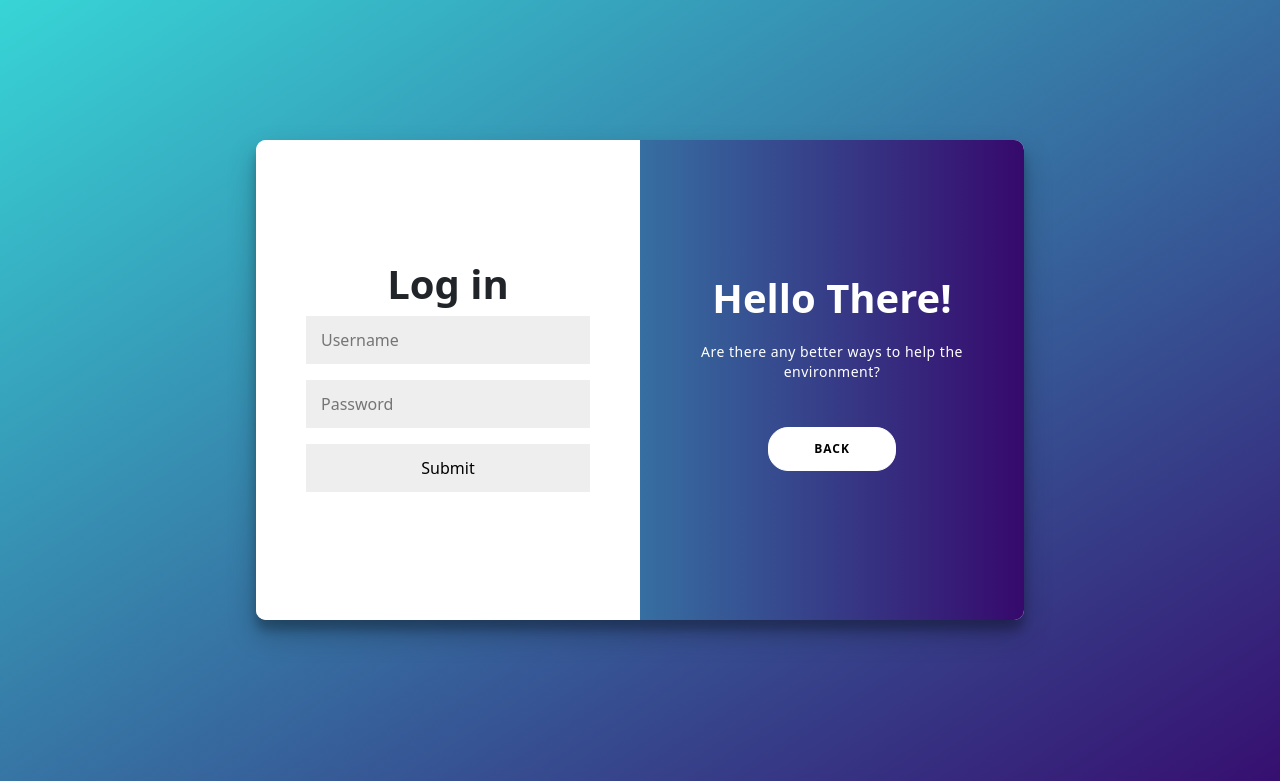
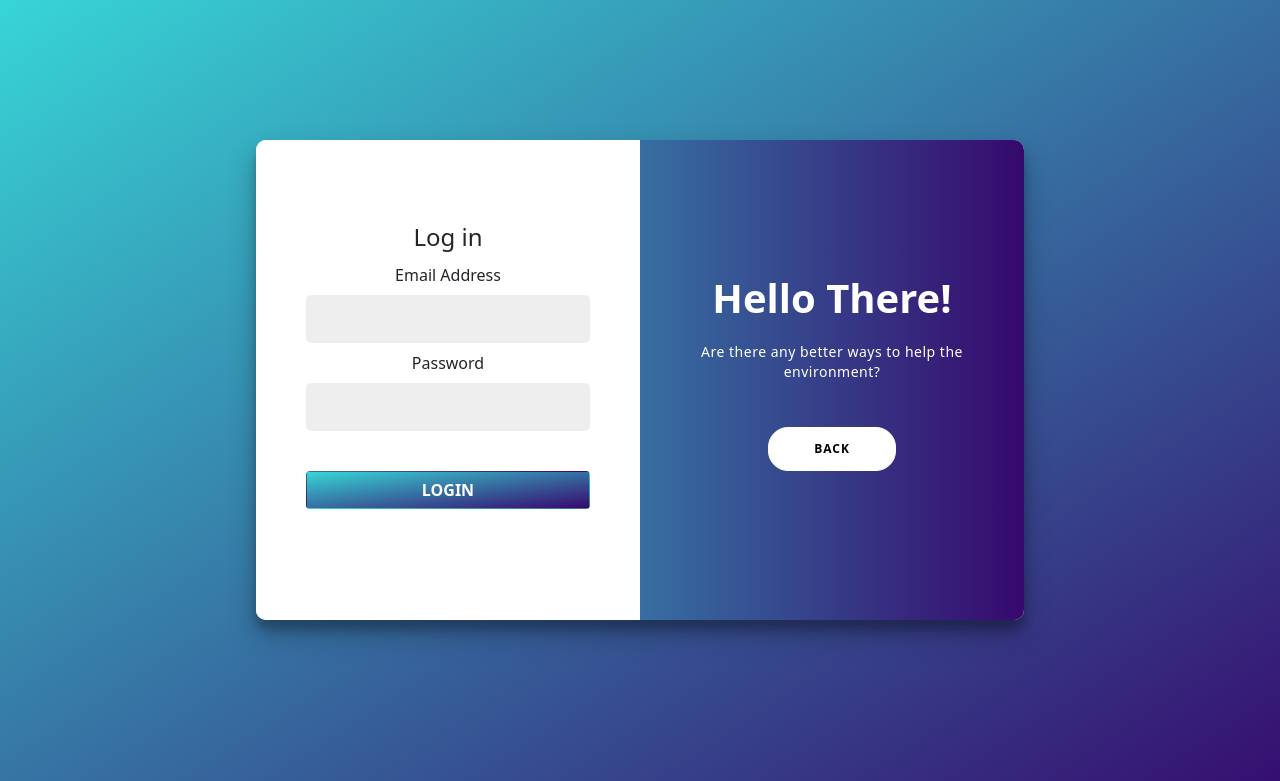
Before and after one commit to lgf2111/energy-calculator, a Flask app: page /loginv2 in a window 1280 px wide. Shown: the top 781 px of the page. Run offline with Flask 2, Linux system fonts and the light colour scheme.

Commit message:
changed login form

```diff
--- a/webapp/routes.py
+++ b/webapp/routes.py
@@ -43,9 +43,16 @@ def before():
 def after():
     return render_template('after.html')
 
-@app.route("/loginv2")
+@app.route("/loginv2", methods=['GET', 'POST'])
 def loginv2():
-    return render_template('loginv2.html')
+    form = LoginForm()
+    if form.validate_on_submit:
+        if form.email.data == "admin@gmail.com" and form.password.data == "password123":
+            flash('Login Successful!', 'success')
+            return redirect(url_for('admin.index'))
+        else:
+            flash("Login Failed", 'danger')
+    return render_template('loginv2.html', form=form)
 
 @app.route("/algo")
 def algo():
--- a/webapp/static/style/login.css
+++ b/webapp/static/style/login.css
@@ -84,6 +84,11 @@ input {
 	margin: 8px 0;
 	width: 100%;
 }
+
+.submit-btn {
+	background-image: linear-gradient(to bottom right, #37D5D6, #36096D) !important;
+}
+
 
 .container {
 	background-color: #fff;
--- a/webapp/static/style/style.css
+++ b/webapp/static/style/style.css
@@ -3,7 +3,6 @@
 }
 
 body {
-    overflow-y: hidden !important;
     background-color: #72dffe;
 }
 
--- a/webapp/templates/loginv2.html
+++ b/webapp/templates/loginv2.html
@@ -14,13 +14,48 @@
 <div class="container" id="container">
 	<div class="form-container sign-in-container">
 		<form action="/login/signin" method="post">
-			<h1>Log in</h1>
+			<!-- <h1>Log in</h1>
 			<form action="/login/signin" method="POST">
                 <input type="text" name="username"  placeholder="Username">
                 <input type="password" name="password"  placeholder="Password">
-                <input type="submit" name="" id="">
+                <input type="submit">
             </form>
-			<input type="submit" value="Sign In" class="btn btn-primary"/>
+			<a href="#" type="submit" value="Sign In" class="btn btn-primary">Login</a> -->
+			<fieldset>
+				<legend>Log in</legend>
+				<div class="form-group">
+					{{form.email.label(class="form-control-label")}}
+					{% if form.email.errors %}
+					{{ form.email(class="form-control-lg is-invalid") }}
+					<div class="invalid-feedback">
+						{% for error in form.email.errors %}
+							<span>{{ error }}</span>
+						{% endfor %}
+					</div>
+					{% else %}
+						{{ form.email(class="form-control-lg") }}
+					{% endif %}
+				</div>
+
+				<div class="form-group">
+					{{form.password.label(class="form-control-label")}}
+					{% if form.password.errors %}
+					{{ form.password(class="form-control-lg is-invalid") }}
+					<div class="invalid-feedback">
+						{% for error in form.password.errors %}
+							<span>{{ error }}</span>
+						{% endfor %}
+					</div>
+					{% else %}
+						{{ form.password(class="form-control-lg") }}
+					{% endif %}
+				</div>
+
+				<div class="form-group my-4">
+					{{form.submit(class="btn submit-btn text-uppercase fw-bold text-white")}}
+				</div>
+
+			</fieldset>
 		</form>
 	</div>
 	<div class="overlay-container">
```
